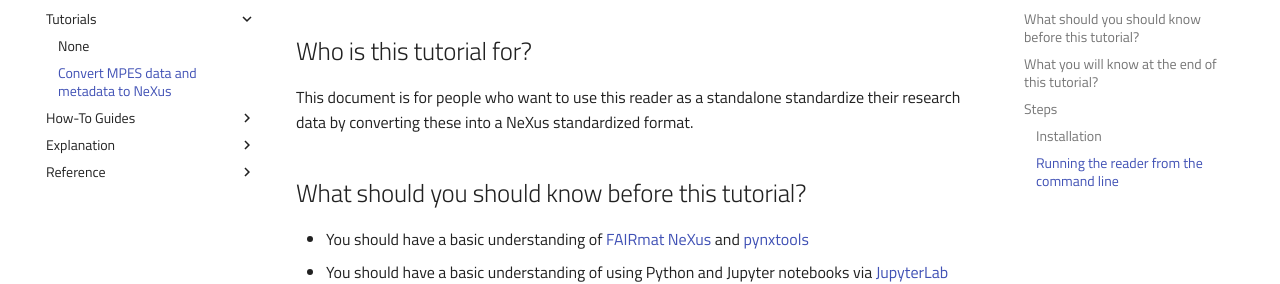
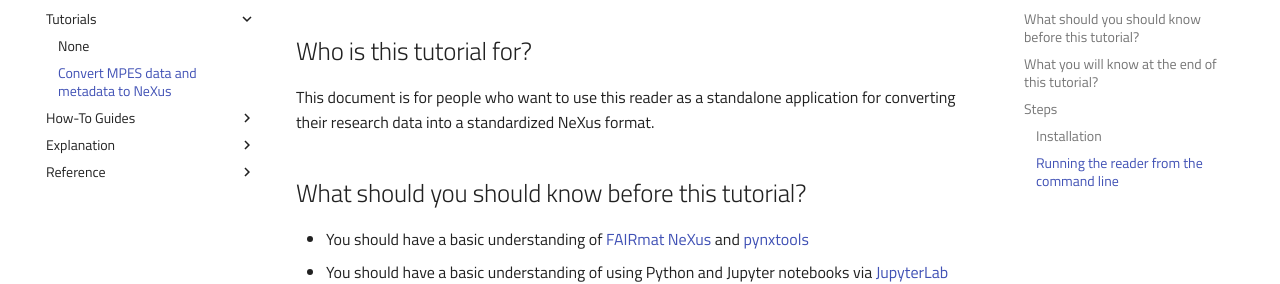
Before and after one commit to FAIRmat-NFDI/pynxtools-mpes, an MkDocs documentation site: the page built from docs/tutorial/standalone.md, in a window 1280 px wide and 1132 px high. Shown: the part 178-462 px from the top of the window. Built offline with MkDocs 1.6.1 and Material for MkDocs 9.7.7, drawn with Linux system fonts in a browser that asks for light colours; comment, search, counter and statistics services are not loaded.

Commit message:
Apply suggestions from code review on docs
Co-authored-by: Laurenz Rettig <53396064+rettigl@users.noreply.github.com>

```diff
--- a/docs/tutorial/standalone.md
+++ b/docs/tutorial/standalone.md
@@ -2,8 +2,8 @@
 
 ## Who is this tutorial for?
 
-This document is for people who want to use this reader as a standalone standardize their research data by converting these
-into a NeXus standardized format.
+This document is for people who want to use this reader as a standalone application for converting their research data
+into a standardized NeXus format.
 
 ## What should you should know before this tutorial?
 
```
Also changed, not shown: docs/explanation/examples.md (+1 -1 lines), docs/index.md (+1 -1 lines), docs/reference/mpes.md (+1 -1 lines).
